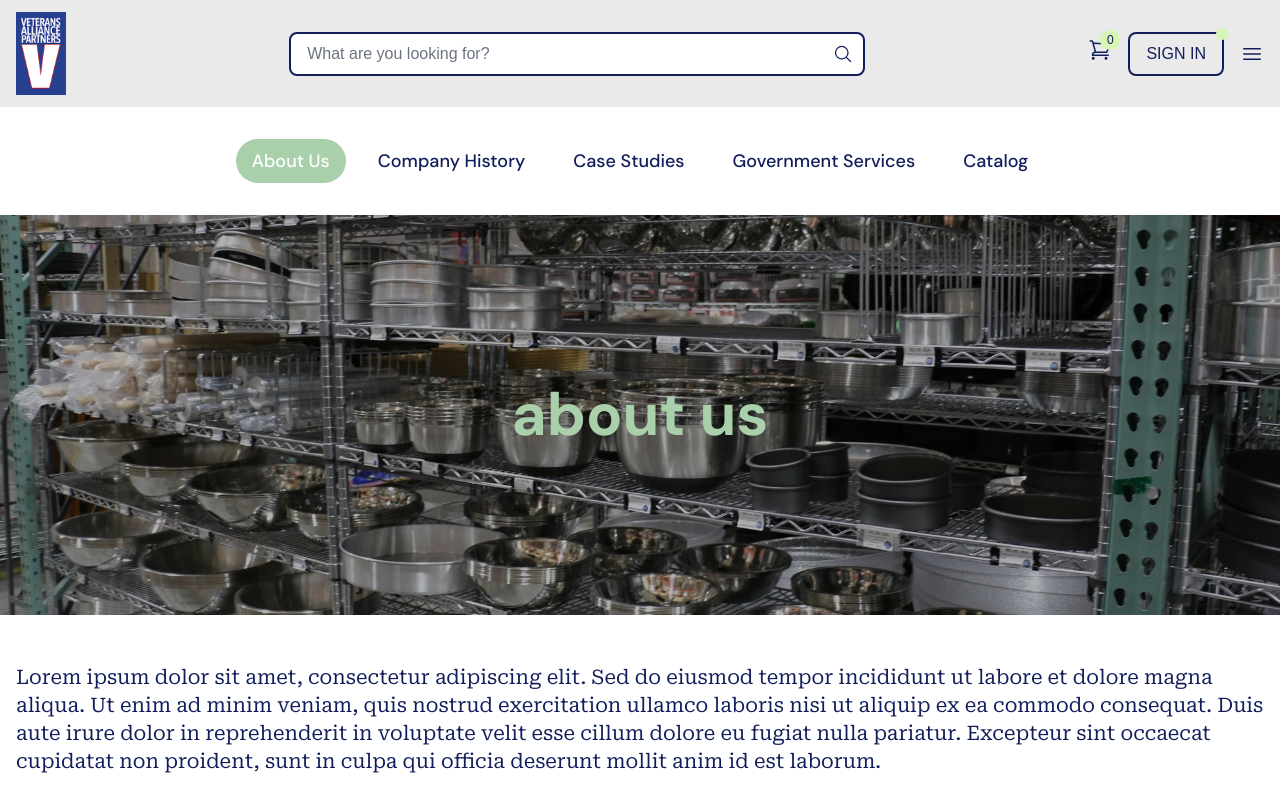
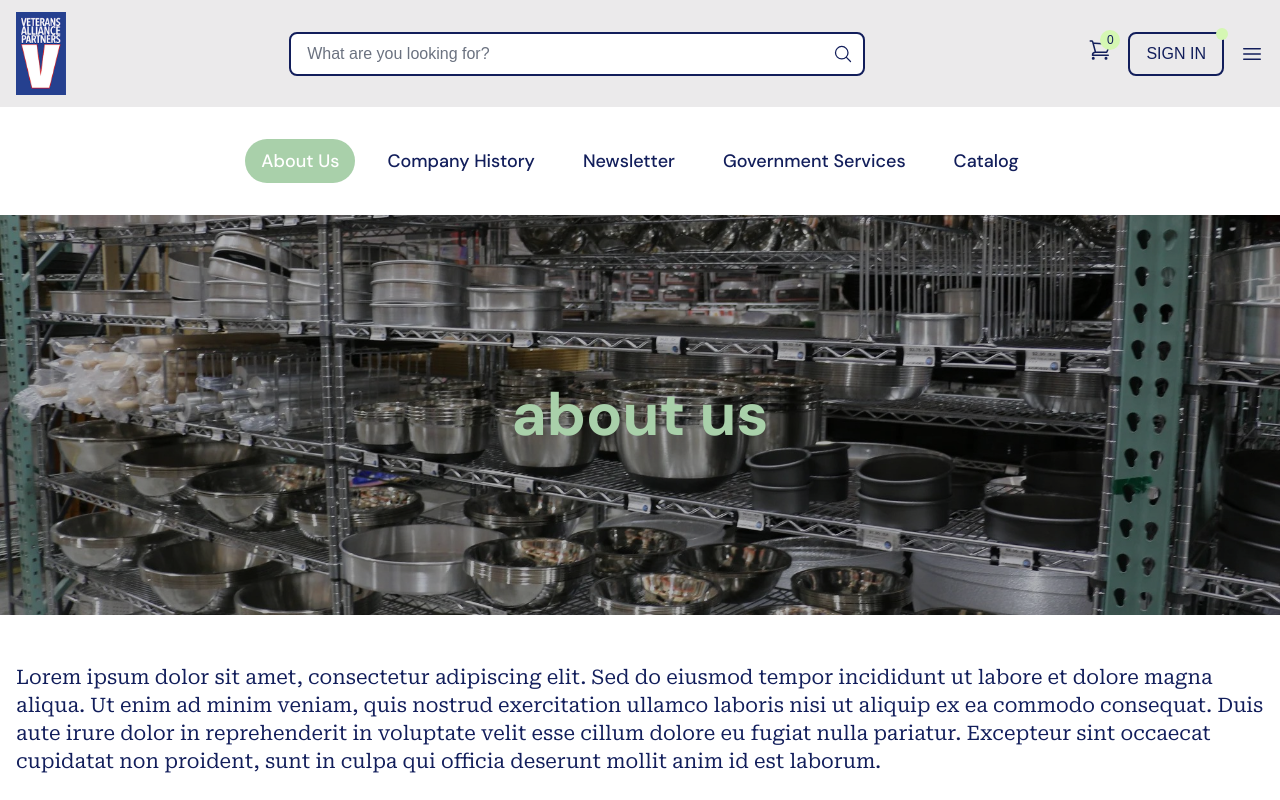
Before and after one commit to ty-richard/vap, a Next.js app: page /about in a window 1280 px wide. Shown: the top 800 px of the page. Built offline with nearby package versions, Linux system fonts and the light colour scheme; what pocketbase would draw is missing.

Commit message:
chore: ui updates

```diff
--- a/src/app/about/components/ViewSelector.tsx
+++ b/src/app/about/components/ViewSelector.tsx
@@ -9,7 +9,7 @@ interface ViewSelectorProps {
 const views = [
   'About Us',
   'Company History',
-  'Case Studies',
+  'Newsletter',
   'Government Services',
   'Catalog'
 ];
--- a/src/app/about/page.tsx
+++ b/src/app/about/page.tsx
@@ -4,7 +4,7 @@ import React, { useState } from 'react';
 import ViewSelector from './components/ViewSelector';
 import AboutUsView from './views/AboutUsView';
 import CompanyHistoryView from './views/CompanyHistoryView';
-import CaseStudiesView from './views/CaseStudiesView';
+import NewsletterView from './views/NewsletterView';
 import GovernmentServicesView from './views/GovernmentServicesView';
 import CatalogView from './views/CatalogView';
 
@@ -17,8 +17,8 @@ export default function AboutPage() {
         return <AboutUsView />;
       case 'Company History':
         return <CompanyHistoryView />;
-      case 'Case Studies':
-        return <CaseStudiesView />;
+      case 'Newsletter':
+        return <NewsletterView />;
       case 'Government Services':
         return <GovernmentServicesView />;
       case 'Catalog':
--- a/src/app/about/views/GovernmentServicesView.tsx
+++ b/src/app/about/views/GovernmentServicesView.tsx
@@ -11,7 +11,7 @@ export default function GovernmentServicesView() {
         </h2>
         <div className={`${inter.className} text-navy space-y-4`}>
           <p className="text-lg">
-            Veterans Alliance Technology has been a reliable partner for government agencies, schools, hospitals, and other institutions purchasing through bids.
+            Veterans Alliance Partners has been a reliable partner for government agencies, schools, hospitals, and other institutions purchasing through bids.
           </p>
           <p className="text-lg">
             Our strong purchasing power and affiliations within industry groups allow us to offer highly competitive pricing. Additionally, our extensive manufacturer connections help us source the precise equipment needed for your specific requirements. If you are a governmental agency and would like to use GSA contract pricing, please reach out to: https://vetalliancepartners.com/
@@ -21,19 +21,19 @@ export default function GovernmentServicesView() {
       <div className="grid grid-cols-1 md:grid-cols-2 lg:grid-cols-4 gap-6 mt-12 max-w-6xl mx-auto">
         <div className="border-2 border-navy rounded-lg p-6 bg-light">
           <p className={`${inter.className} font-bold text-navy mb-2`}>GSA Contract:</p>
-          <p className={`${inter.className} text-navy`}>GS-07F-0342V</p>
+          <p className={`${inter.className} text-navy`}>TBD</p>
         </div>
         <div className="border-2 border-navy rounded-lg p-6 bg-light">
           <p className={`${inter.className} font-bold text-navy mb-2`}>DUNS:</p>
-          <p className={`${inter.className} text-navy`}>18754149</p>
+          <p className={`${inter.className} text-navy`}>08082083</p>
         </div>
         <div className="border-2 border-navy rounded-lg p-6 bg-light">
-          <p className={`${inter.className} font-bold text-navy mb-2`}>Federal ID:</p>
-          <p className={`${inter.className} text-navy`}>621-506260</p>
+          <p className={`${inter.className} font-bold text-navy mb-2`}>Unique Entity Identification:</p>
+          <p className={`${inter.className} text-navy`}>K4DKGKLLUYB3</p>
         </div>
         <div className="border-2 border-navy rounded-lg p-6 bg-light">
           <p className={`${inter.className} font-bold text-navy mb-2`}>Cage Code:</p>
-          <p className={`${inter.className} text-navy`}>1RCY5</p>
+          <p className={`${inter.className} text-navy`}>7XHC9</p>
         </div>
       </div>
       {/* NAICS Codes Section */}
--- a/src/app/about/views/CaseStudiesView.tsx
+++ b/src/app/about/views/NewsletterView.tsx
@@ -3,11 +3,11 @@ import { dm_sans, inter } from '@/app/fonts';
 import Image from 'next/image';
 import caseStudies from '@/data/case-studies.json';
 
-export default function CaseStudiesView() {
+export default function NewsletterView() {
   return (
     <div className="container mx-auto px-4 py-12">
       <h2 className={`${dm_sans.className} text-4xl font-bold text-navy text-center mb-12`}>
-        Case Studies
+        Newsletter
       </h2>
       <div className="grid grid-cols-1 md:grid-cols-2 lg:grid-cols-3 gap-8">
         {caseStudies.map((study, index) => (
```
